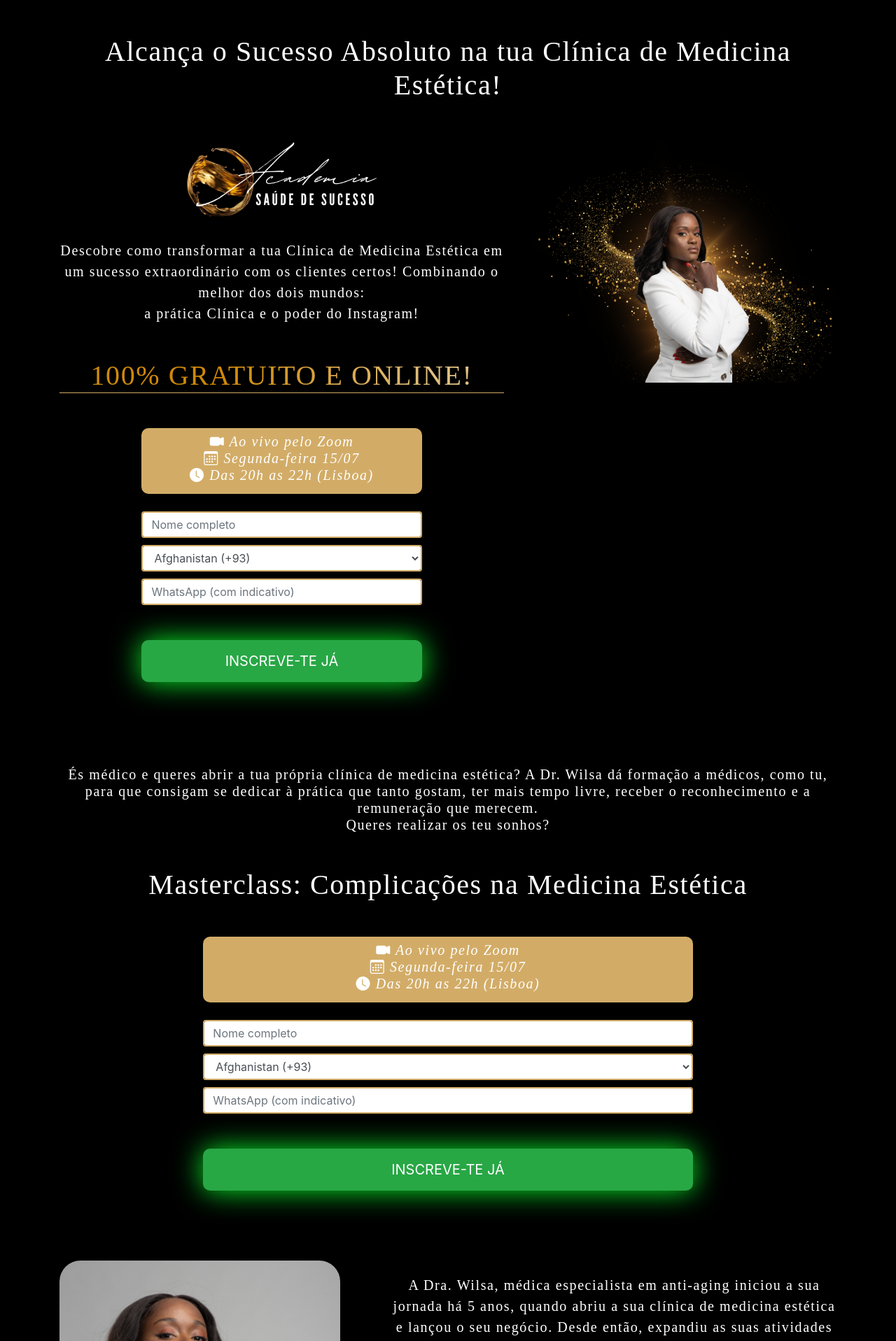
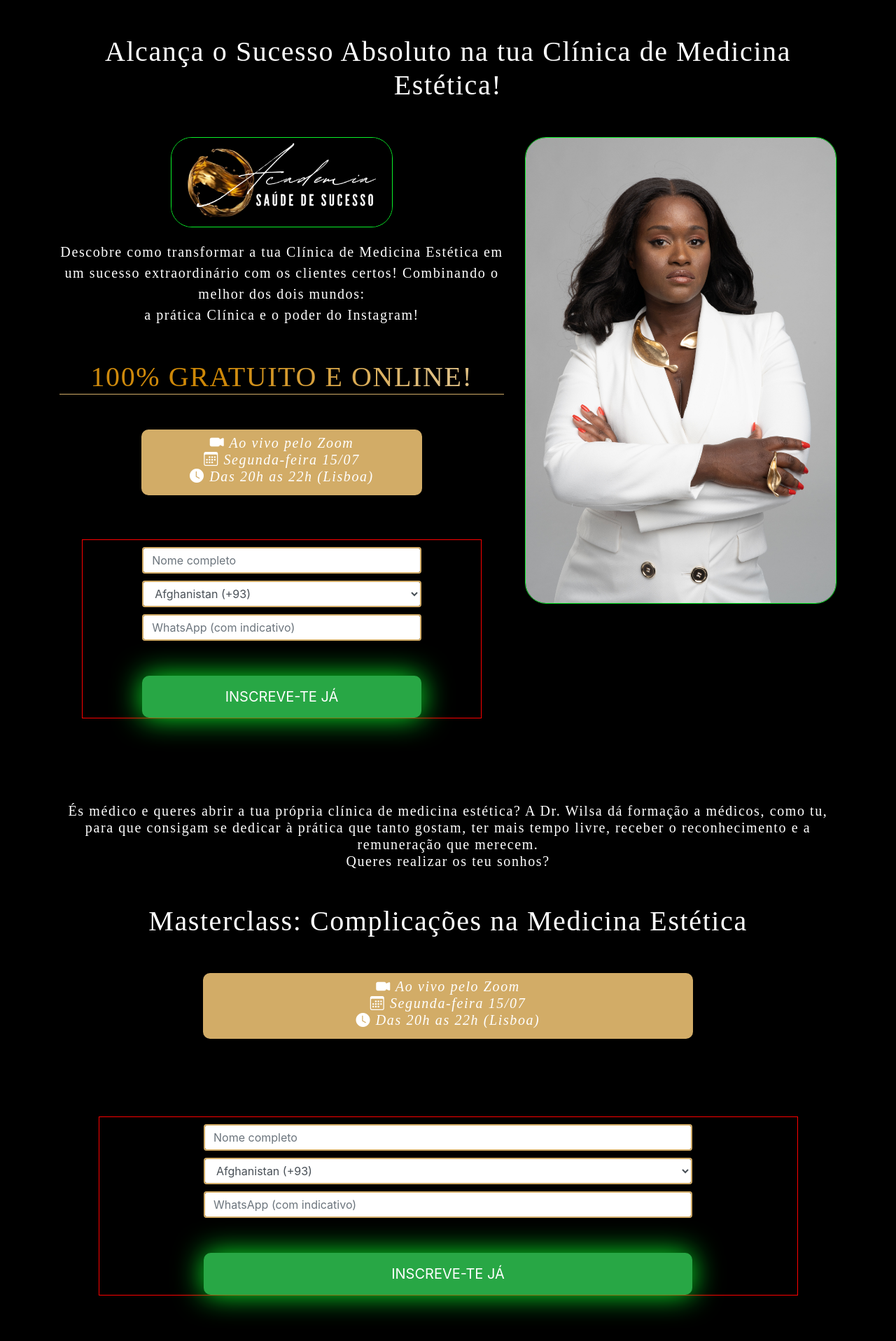
Before and after one commit to SPAWNKID19XX/SC, a Flask app: template templates/index.html in a window 1280 px wide. Shown: the top 1917 px of the page at 70% size. Run offline with Flask 3, Linux system fonts and the light colour scheme; the template is opened without the code that fills it: values that come from a table or form of the project are taken from there, others are empty; some libraries are stand-ins or nearby versions.

Commit message:
[UPDATE] margin top of 2 last form were edited for screens < 980

```diff
--- a/app.py
+++ b/app.py
@@ -369,3 +369,9 @@ def get_couontry_code(country):
 
 if __name__ == '__main__':
     app.run(debug=False)
+
+
+
+#todo espaço de header_form  ultimas 2 formas aumentar nos screen<900px
+#todo gravar o users no disc com o nome Users_mentoria
+#todo media a partir de 900px para baixo mudar a primeira imagem de dotora
--- a/form.py
+++ b/form.py
@@ -206,4 +206,4 @@ class FormSubscribe(FlaskForm):
     full_name = StringField('Full Name', validators=[DataRequired()], render_kw={"placeholder": "Nome completo", 'class':'form-control'})
     countries = SelectField('Countries', choices=[(country, f"{country} ({code})") for country, code in countries_list.items()], validators=[DataRequired()], render_kw={"placeholder": "Selecione o país", 'class':'form-control'})
     wtsapp = StringField('WhatsApp', validators=[DataRequired()], render_kw={"placeholder": "WhatsApp (com indicativo)", 'class':'form-control'})
-    submit = SubmitField('Inscreve-te já',render_kw={'class':'btn btn-success'})
+    submit = SubmitField('Inscreve-te já',render_kw={'class':'btn btn_firs_form btn-success'})
--- a/static/style/main.css
+++ b/static/style/main.css
@@ -63,6 +63,7 @@ h1 {
 }
 
 img {
+  border: #0af129 1px solid;
   width: 100%;
   border-radius: 30px;
 }
@@ -86,23 +87,14 @@ i {
 form {
   width: 90%;
   margin: 0 auto;
+  margin-top: 10%;
+  border: 1px solid red;
 }
 .form-control {
   margin: 10px auto;
   width: 70%;
   border: solid 2px #d2ac67;
 }
-
-/*
-.btn {
-
-  display: block;
-  margin: 0 auto;
-  width: 70%;
-  color: white;
-  background: #d2ac67;
-}
-*/
 
 .btn-success {
   display: block;
@@ -122,6 +114,9 @@ form {
 }
 .btn-success:hover {
   box-shadow: 0px 0px 40px yellowgreen;
+}
+.btn_firs_form {
+  margin-bottom: 0px;
 }
 
 .section_2 img {
--- a/static/style/media.css
+++ b/static/style/media.css
@@ -50,4 +50,7 @@
   .conteiner_msg {
     width: 95%;
   }
+  .more_top_espace_form {
+    margin-top: 75px;
+  }
 }
--- a/templates/index.html
+++ b/templates/index.html
@@ -76,8 +76,9 @@
           </div>
           <div class="col-5">
             <img
+              class="main_img"
               alt="Dr.Wilsa Academia Saude de Sucesso"
-              src="/static/img/Dr_Wilsa_Mentoria.png"
+              src="/static/img/_DSC9059.jpg"
             />
           </div>
         </div>
@@ -211,7 +212,7 @@
           </p>
 
           <div class="form_section">
-            <div class="header_form">
+            <div class="header_form more_top_espace_form">
               <h5>
                 <i class="bi bi-camera-video-fill"> Ao vivo pelo Zoom</i
                 ><br /><i class="bi bi-calendar3"> Segunda-feira 15/07</i
@@ -258,7 +259,7 @@
         </div>
         <div class="container">
           <div class="form_section">
-            <div class="header_form">
+            <div class="header_form more_top_espace_form">
               <h5>
                 <i class="bi bi-camera-video-fill"> Ao vivo pelo Zoom</i
                 ><br /><i class="bi bi-calendar3"> Segunda-feira 15/07</i
```
Also changed, not shown: static/img/Dr_Wilsa_Mentoria.png, static/img/Dr_Wilsa_Mentoria2.png (added).
